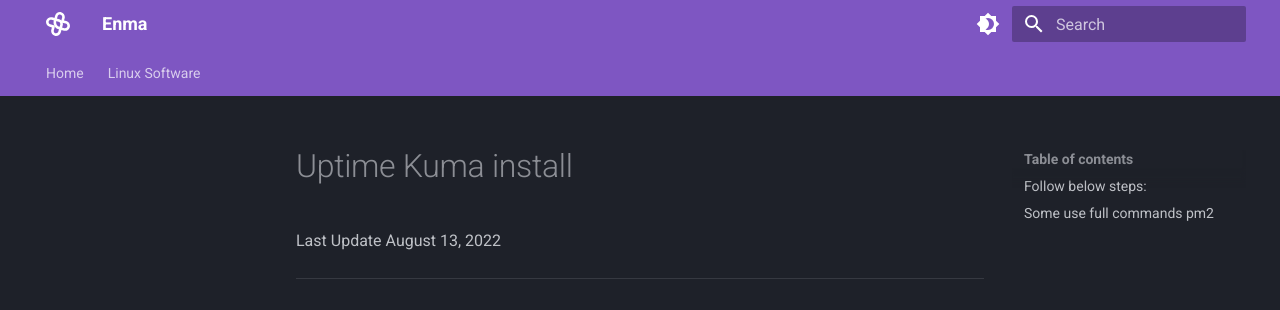
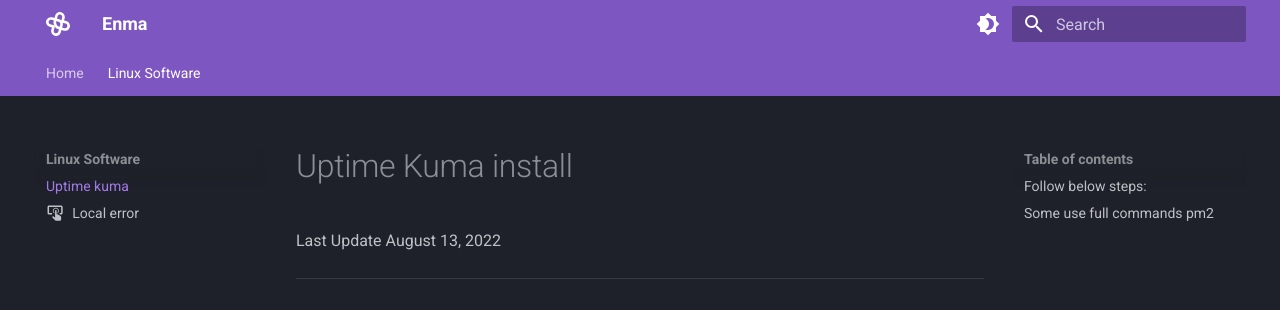
Before and after one commit to prashantdwivedi/enma, an MkDocs documentation site: the page built from docs/linux-software/Uptime-kuma-setup.md, in a window 1280 px wide. Shown: the top 310 px of the page. Built offline with MkDocs 1.6.1 and Material for MkDocs 9.7.7, drawn with Linux system fonts in a browser that asks for light colours; some of the changed lines change nothing that is shown.

Commit message:
update and clean up mkdocks file

```diff
--- a/mkdocs.yml
+++ b/mkdocs.yml
@@ -2,7 +2,7 @@
 site_url: https://enma.dev
 site_author: Prashant Dwivedi
 site_description: >-
-  A website share tips and trick to related linux explore
+  An enma.dev, a simple Linux tips and tricks website, shares that experience with linux exploration.
 
 # Copyright
 copyright: Copyright &copy; 2022 Prashant Dwivedi
@@ -11,9 +11,12 @@
 extra_css:
   - assets/stylesheets/extra.css
 
+#theme
 theme:
   logo: assets/enma-logo.svg
   favicon: assets/enma-logo.svg
+
+  #features
   features:
     #- announce.dismiss
     - content.code.annotate
@@ -34,6 +37,8 @@
     - search.suggest
     - toc.follow
     #- toc.integrate
+
+  #theme-name-and-basic-color
   name: material
   palette:
       # Palette toggle for dark mode
@@ -50,13 +55,17 @@
       toggle:
         icon: material/brightness-7
         name: Switch to dark mode
+
+  #fonts
   font:
     text: Roboto
     code: Roboto Mono
 
+  #icons
   icon:
     logo: logo
 
+#extenstions
 markdown_extensions:
   - pymdownx.arithmatex:
       generic: true
@@ -92,24 +101,26 @@
   - tables
   - footnotes
   - md_in_html
+
+#plugins
 plugins:
   - glightbox
   - search
   - git-revision-date-localized:
       enable_creation_date: true
+      fallback_to_build_date: true
+
 #footer
 extra:
   social:
     - icon: fontawesome/brands/twitter
-      link: https://twitter.com/squidfunk
+      link: https://twitter.com/leodwivedi
 
-edit_uri: edit/master/docs/
-
-# page tree
+#nav-page tree
 nav:
   - Home: index.md
   #- Linux Commands:
   - Linux Software:
-    - Uptime kuma: linux-software/uptime-kuma-setup.md
+    - Uptime kuma: linux-software/Uptime-kuma-setup.md
     - Local error: linux-software/how-to-fix-a-local-setting-warning-from-perl.md
   #- Tools Customise:
```
